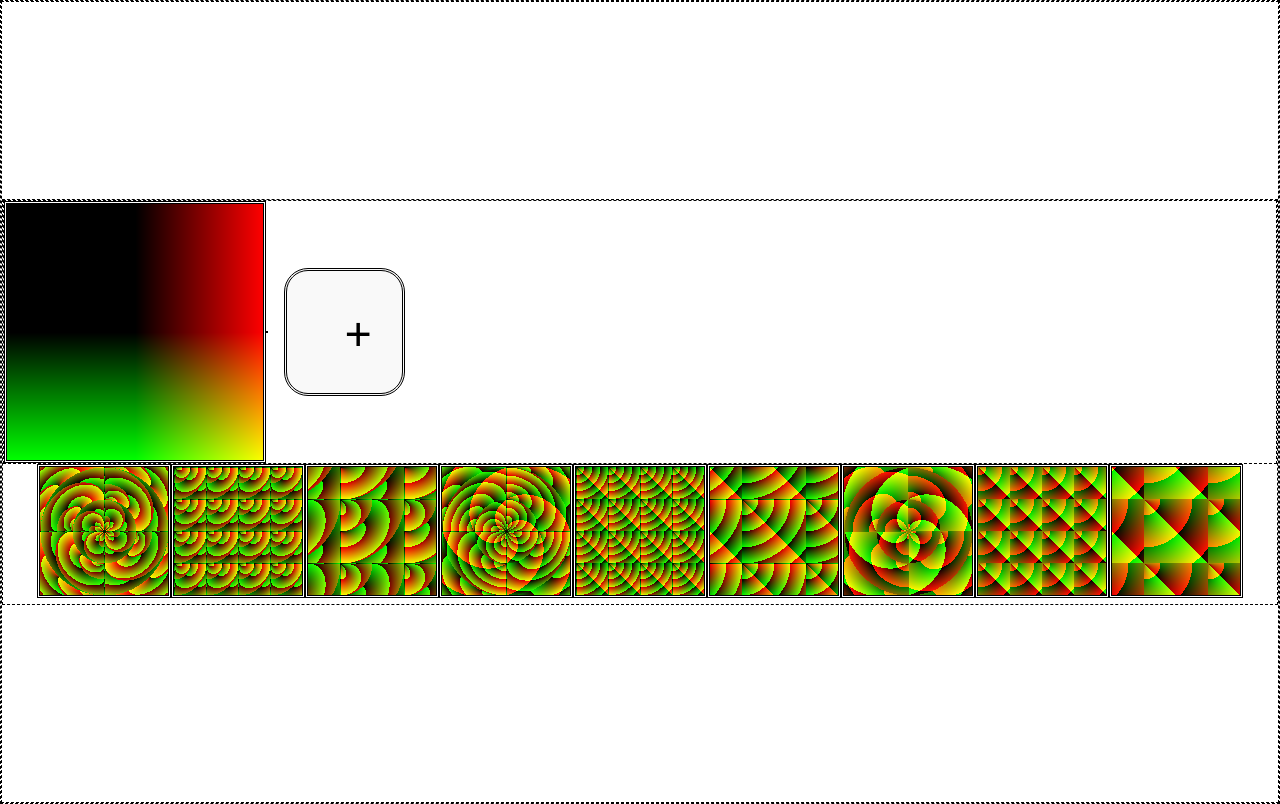
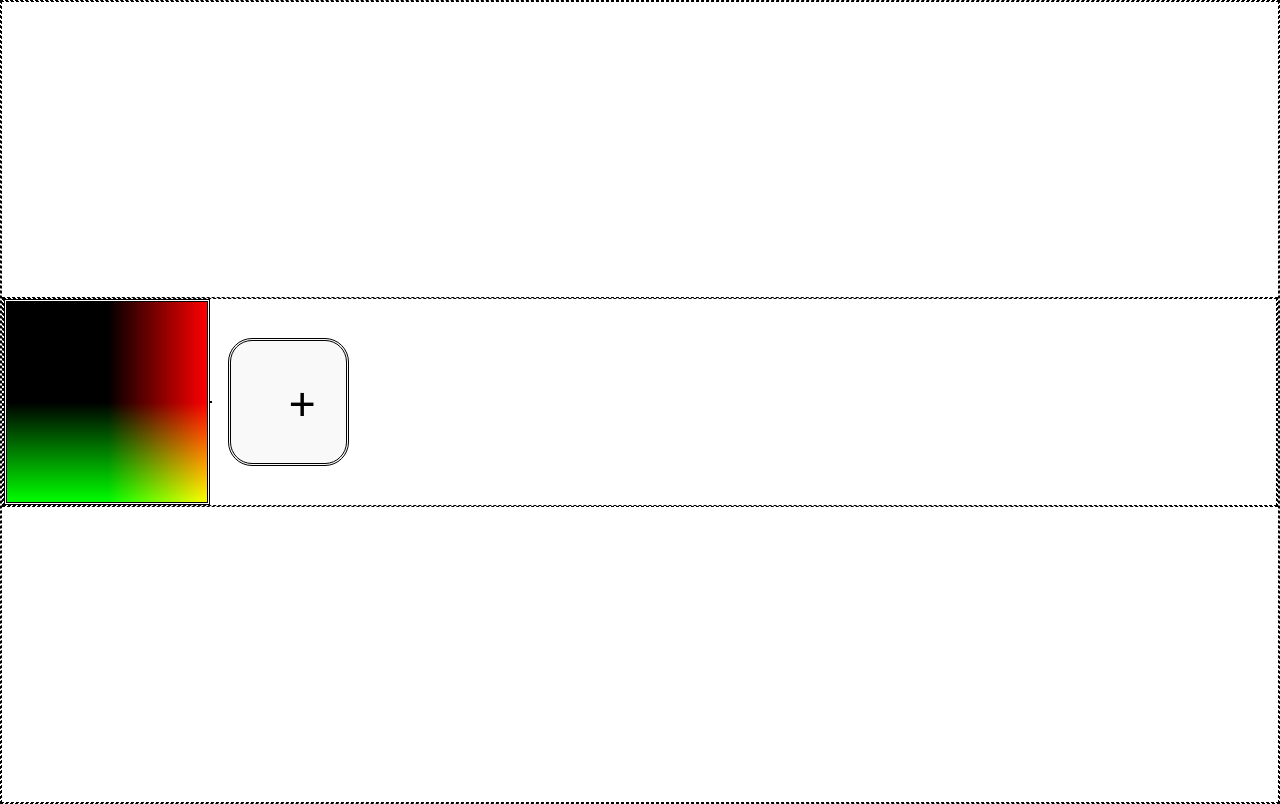
Before and after one commit to pjm0/Composition, a React (Vite) app: page / in a window 1280 px wide. Built offline with nearby package versions, Linux system fonts and the light colour scheme.

Commit message:
GH pages

```diff
--- a/package.json
+++ b/package.json
@@ -3,6 +3,9 @@
   "private": true,
   "version": "0.0.0",
   "type": "module",
+  "homepage": "https://pjm0.github.io/Composition",
+  "predeploy": "npm run build",
+  "deploy": "gh-pages -d build",
   "scripts": {
     "dev": "vite",
     "build": "tsc -b && vite build",
@@ -22,6 +25,7 @@
     "eslint": "^9.21.0",
     "eslint-plugin-react-hooks": "^5.1.0",
     "eslint-plugin-react-refresh": "^0.4.19",
+    "gh-pages": "^6.3.0",
     "globals": "^15.15.0",
     "typescript": "~5.7.2",
     "typescript-eslint": "^8.24.1",
--- a/src/App.tsx
+++ b/src/App.tsx
@@ -30,7 +30,7 @@ function App() {
     <ViewPort fn={comp(h,g)}></ViewPort>
     <ViewPort fn={comp(h,f)}></ViewPort>
 */}
-    <ViewPort fn={comp(f,comp(f,f))}></ViewPort>
+{/*    <ViewPort fn={comp(f,comp(f,f))}></ViewPort>
     <ViewPort fn={comp(f,comp(f,g))}></ViewPort>
     <ViewPort fn={comp(f,comp(f,h))}></ViewPort>
     <ViewPort fn={comp(g,comp(f,f))}></ViewPort>
@@ -38,7 +38,7 @@ function App() {
     <ViewPort fn={comp(g,comp(f,h))}></ViewPort>
     <ViewPort fn={comp(h,comp(f,f))}></ViewPort>
     <ViewPort fn={comp(h,comp(f,g))}></ViewPort>
-    <ViewPort fn={comp(h,comp(f,h))}></ViewPort>
+    <ViewPort fn={comp(h,comp(f,h))}></ViewPort>*/}
     </>
     )
 }
--- a/src/CompositionChain.tsx
+++ b/src/CompositionChain.tsx
@@ -67,9 +67,12 @@ const CompositionChain = (params) => {
 		}
 		return {setFnEntry, setFunctionName, setFunctionValues}
 	}
+	const combine = (f, g)=>([x,y])=>[f(x)+g(x),f(y)+g(y)];
 const f = renderFnList[0]?renderFnList.reduce(composition):([x,y])=>[x,y];
+const g = renderFnList[0]?renderFnList.reduce(combine):([x,y])=>[x,y];
 	return (<div className="CompositionChain">
-		<ViewPort fn={f}size="256"/>
+		<ViewPort fn={f}size="200"/>
+		<br/>
 		<div>
 		{fnList.map((functionEntry)=>(<FunctionEditor key={functionEntry.id} functionEntry={functionEntry} addFunction={addFunction} fnEntrySetters={getFnEntrySetters(functionEntry.id)}/>))}
 		</div>
--- a/src/Functions.js
+++ b/src/Functions.js
@@ -65,8 +65,8 @@ const radialGrid = ({angleDivisions,
 			f: axialGrid,
 			size: [4, 2, 2],
 			params: {
-				xScale: {min: 1, max: 100, step: 1, defaultValue: 1},
-				yScale: {min: 1, max: 100, step: 1, defaultValue: 1},
+				xScale: {min: 1, max: 32, step: 1, defaultValue: 1},
+				yScale: {min: 1, max: 32, step: 1, defaultValue: 1},
 				xShift: {min: 0, max: 1, step: 0.01, defaultValue: 0},
 				yShift: {min: 0, max: 1, step: 0.01, defaultValue: 0}
 			},
```
Also changed, not shown: 1 other file (tests, documents, lock files or other folders).
